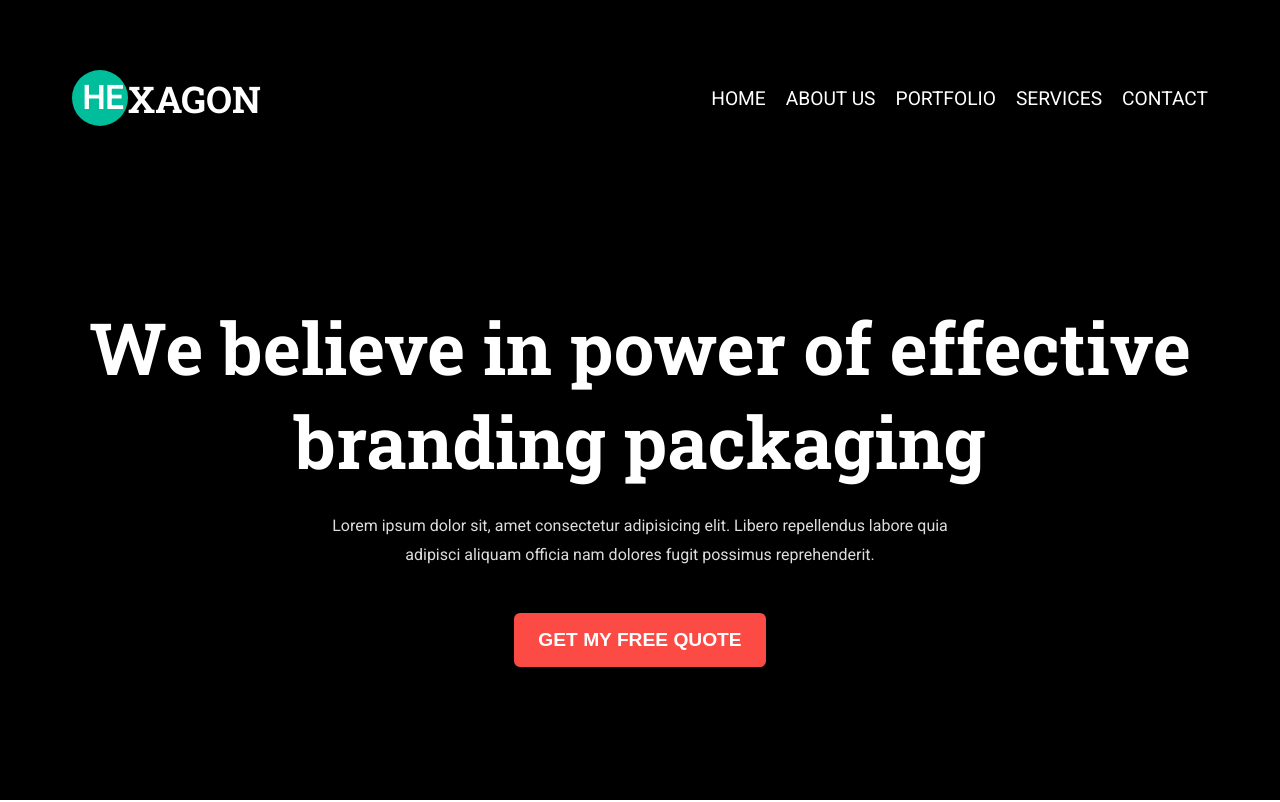
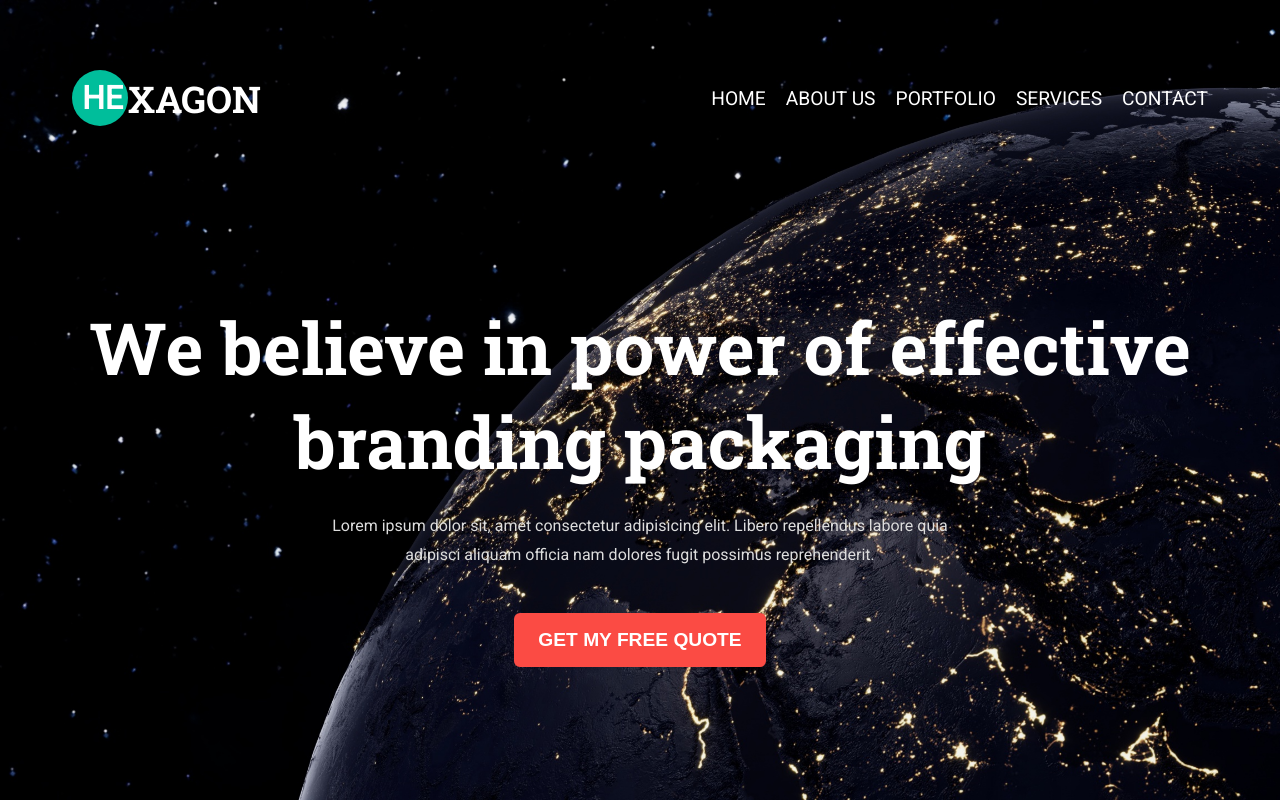
Before and after one commit to Priyadharshini-05-dev/Hexagon-Layout, a plain HTML site: page index.html in a window 1280 px wide. Shown: the top 802 px of the page. Drawn offline with Linux system fonts and the light colour scheme.

Commit message:
Update style.css

```diff
--- a/style.css
+++ b/style.css
@@ -18,7 +18,7 @@ h1 {
 }
 
 .header {
-  background-image: url("Images/bg/bg.jpg");
+  background-image: url("Images/bg.jpg");
   height: 100vh;
   background-size: cover;
   background-repeat: no-repeat;
@@ -721,4 +721,5 @@ button:hover {
   font-size: 1.1rem;
   color: white;
   cursor: pointer;
+
 }
```
